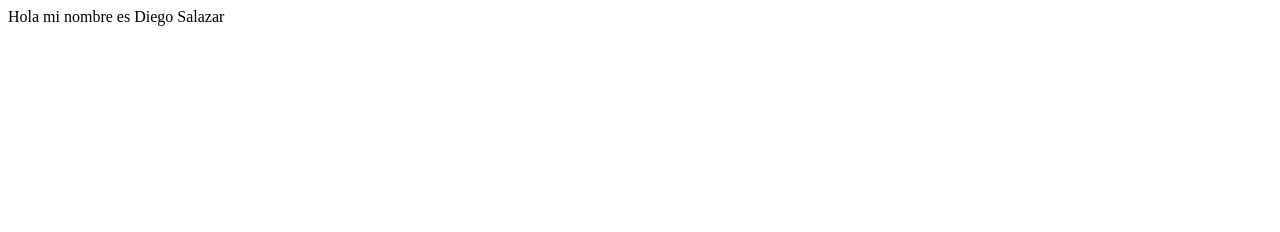
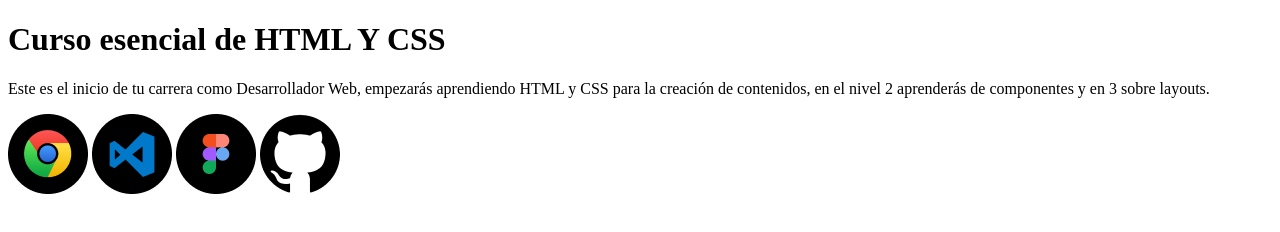
Before and after one commit to diegosalazar01/curso-esencial-html-css, a plain HTML site: page index.html in a window 1280 px wide. Drawn offline with Linux system fonts and the light colour scheme.

Commit message:
Hemos agregado imagenes a nuestro setup

```diff
--- a/index.html
+++ b/index.html
@@ -1,12 +1,21 @@
 <!DOCTYPE html>
-<html lang="en">
+<html lang="es">
 <head>
     <meta charset="UTF-8">
     <meta http-equiv="X-UA-Compatible" content="IE=edge">
     <meta name="viewport" content="width=device-width, initial-scale=1.0">
-    <title>Document</title>
+    <title>El Blog de Diego</title>
 </head>
 <body>
-    Hola mi nombre es Diego Salazar
+    <h1>
+        Curso esencial de HTML Y CSS
+    </h1>
+    <p>
+        Este es el inicio de tu carrera como Desarrollador Web, empezarás aprendiendo HTML y CSS para la creación de contenidos, en el nivel 2 aprenderás de componentes y en 3 sobre layouts.
+    </p>
+    <img src="images/google-chrome.png" alt="Logo de Google Chrome" title="Logo de Google Chrome">
+    <img src="images/visual-studio-code.png" alt="Logo del editor de codigo Visual Studio Code" title="Logo del editor de codigo Visual Studio Code">
+    <img src="images/figma.png" alt="Logo de Figma" title="Logo de Figma">
+    <img src="images/github.png" alt="Logo de GitHub" title="Logo de GitHub">
 </body>
 </html>
```
Also changed, not shown: images/figma.png (added), images/github.png (added), images/google-chrome.png (added), images/visual-studio-code.png (added).
